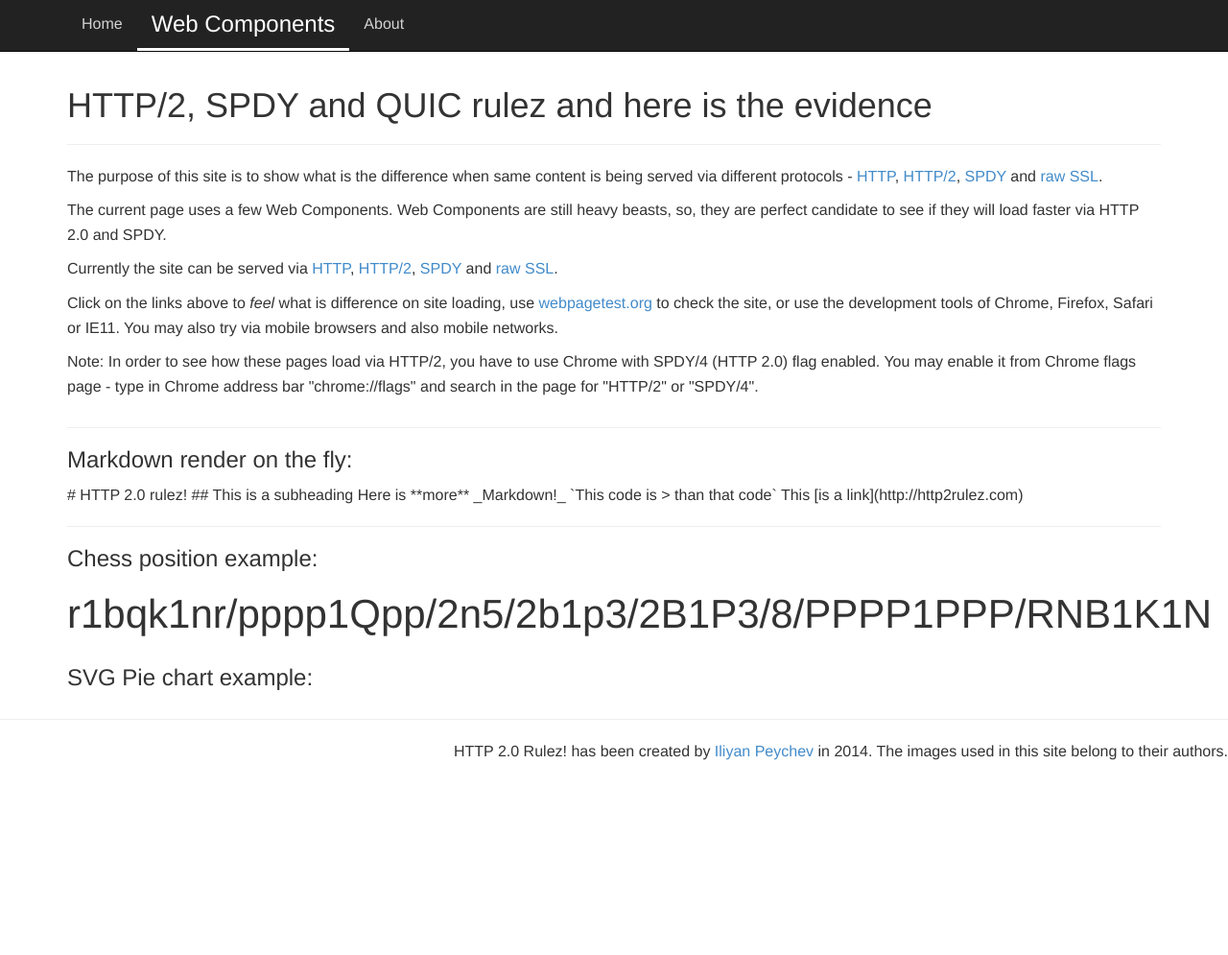
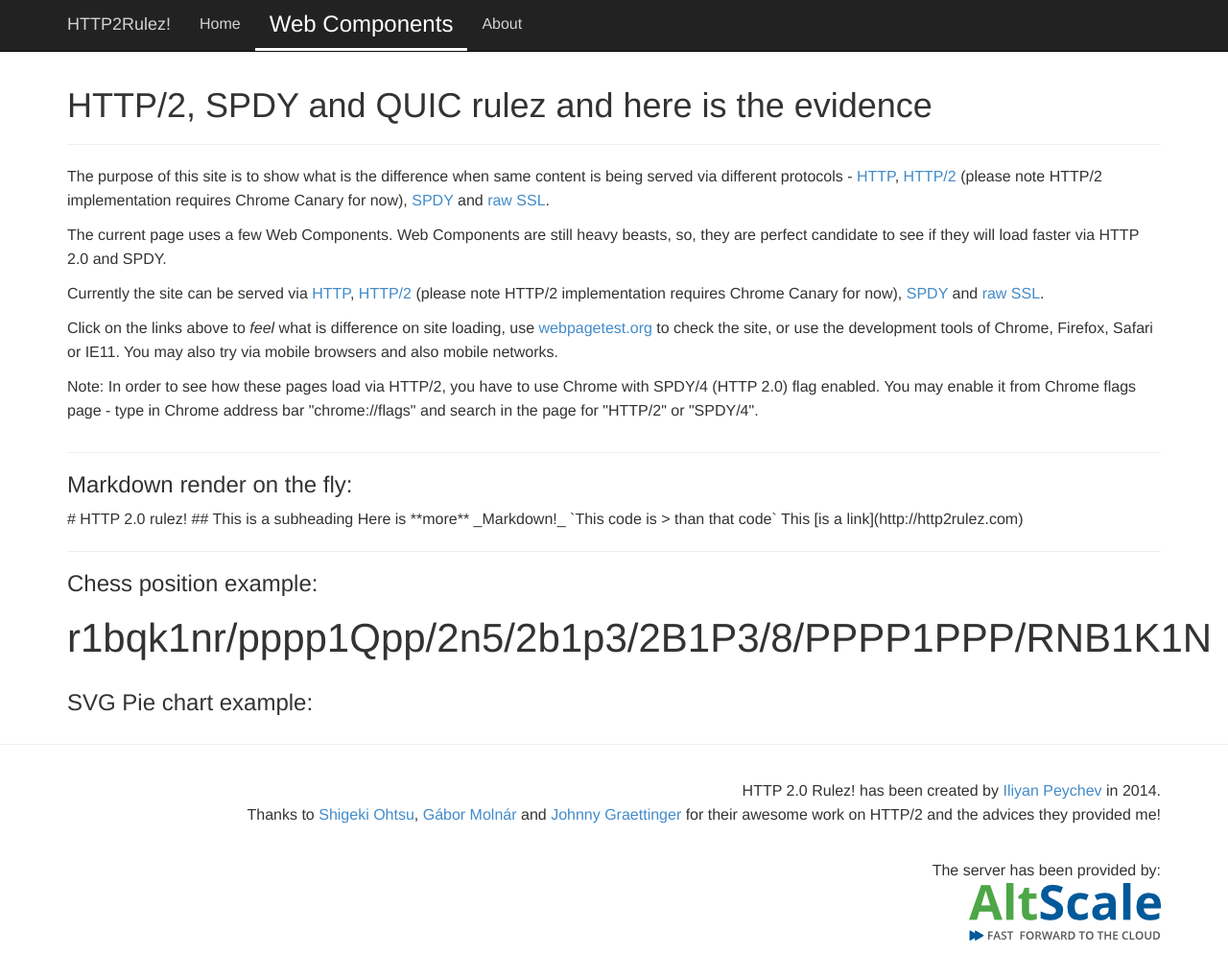
Before and after one commit to ipeychev/http2rulez.com, a website: page public/web-components.html in a window 1280 px wide. Shown: the whole page at 96% size. Before the commit the page ends 821 px from the top, so only its background shows below. Drawn offline with Linux system fonts and the light colour scheme.

Commit message:
Add AltScale logo

```diff
--- a/public/assets/css/main.css
+++ b/public/assets/css/main.css
@@ -10,15 +10,15 @@
     padding-top: 70px; /* Required padding for .navbar-fixed-top. Remove if using .navbar-static-top. Change if height of navigation changes. */
 }
 
-.navbar-inverse .navbar-nav > li > a {
+.navbar-inverse .navbar-nav > li > a, .navbar-inverse .navbar-brand {
     color: #d3d3d3;
 }
 
-.margin30{
+.margin30 {
     margin: 30px 0;
 }
 
-.box-center{
+.box-center {
     float: none;
     margin: 0 auto;
 }
@@ -89,3 +89,7 @@
     margin-bottom: 30px;
     padding: 20px 60px;
 }
+
+.server-sponsor {
+    margin-top: 2em;
+}
--- a/public/web-components.html
+++ b/public/web-components.html
@@ -38,10 +38,21 @@
         <![endif]-->
 
         <!-- Navigation -->
-        <nav class="navbar navbar-inverse navbar-fixed-top" role="navigation">
+        <header class="navbar navbar-inverse navbar-fixed-top" role="navigation">
             <div class="container">
                 <!-- Brand and toggle get grouped for better mobile display -->
                 <div class="navbar-header">
+                    <button class="navbar-toggle collapsed" type="button" data-toggle="collapse" data-target=".bs-navbar-collapse">
+                        <span class="sr-only">Toggle navigation</span>
+                        <span class="icon-bar"></span>
+                        <span class="icon-bar"></span>
+                        <span class="icon-bar"></span>
+                    </button>
+
+                    <a href="index.html" class="navbar-brand">HTTP2Rulez!</a>
+                </div>
+
+                <nav class="collapse navbar-collapse bs-navbar-collapse" role="navigation">
                   <ul class="nav navbar-nav">
                         <li>
                             <a href="index.html">Home</a>
@@ -53,11 +64,11 @@
                             <a href="about.html">About</a>
                         </li>
                   </ul>
-                </div>
+                </nav>
                 <!-- /.navbar-collapse -->
             </div>
             <!-- /.container -->
-        </nav>
+        </header>
 
         <!-- Page Content -->
         <div class="container page" id="webComponents">
@@ -69,7 +80,7 @@
 
                     <div>
                         <p>
-                            The purpose of this site is to show what is the difference when same content is being served via different protocols - <a href="http://http2rulez.com/web-components.html">HTTP</a>, <a href="https://http2rulez.com/web-components.html">HTTP/2</a>, <a href="https://http2rulez.com:8082/web-components.html">SPDY</a> and <a href="https://http2rulez.com:8081/web-components.html">raw SSL</a>.
+                            The purpose of this site is to show what is the difference when same content is being served via different protocols - <a href="http://http2rulez.com/web-components.html">HTTP</a>, <a href="https://http2rulez.com/web-components.html">HTTP/2</a> (please note HTTP/2 implementation requires Chrome Canary for now), <a href="https://http2rulez.com:8082/web-components.html">SPDY</a> and <a href="https://http2rulez.com:8081/web-components.html">raw SSL</a>.
                         </p>
 
                         <p>
@@ -77,7 +88,7 @@
                         </p>
 
                         <p>
-                            Currently the site can be served via <a href="http://http2rulez.com/web-components.html">HTTP</a>, <a href="https://http2rulez.com/web-components.html">HTTP/2</a>, <a href="https://http2rulez.com:8082/web-components.html">SPDY</a> and <a href="https://http2rulez.com:8081/web-components.html">raw SSL</a>.
+                            Currently the site can be served via <a href="http://http2rulez.com/web-components.html">HTTP</a>, <a href="https://http2rulez.com/web-components.html">HTTP/2</a> (please note HTTP/2 implementation requires Chrome Canary for now), <a href="https://http2rulez.com:8082/web-components.html">SPDY</a> and <a href="https://http2rulez.com:8081/web-components.html">raw SSL</a>.
                         </p>
 
                         <p>
@@ -126,16 +137,25 @@
 
         <hr>
 
+        <div class="container page">
             <!-- Footer -->
             <footer>
                 <div class="row">
-                <div class="col-lg-12">
-                    <p>HTTP 2.0 Rulez! has been created by <a href="https://twitter.com/ipeychev">Iliyan Peychev</a> in 2014. The images used in this site belong to their authors.</p>
+                    <div class="col-md-12">
+                        <p>HTTP 2.0 Rulez! has been created by <a href="https://twitter.com/ipeychev">Iliyan Peychev</a> in 2014.<br>Thanks to <a href="https://github.com/shigeki">Shigeki Ohtsu</a>, <a href="https://github.com/molnarg">Gábor Molnár</a> and <a href="http://www.chromium.org/spdy/http2">Johnny Graettinger</a> for their awesome work on HTTP/2 and the advices they provided me!</p>
+
+                        <div class="server-sponsor">
+                            <div>
+                                The server has been provided by:
+                            </div>
+                        </div>
+
+                        <a href="https://altscale.com"><img src="assets/images/altscale-logo-200px.png"></a>
                     </div>
                 </div>
             </footer>
-
         </div>
+        <!-- /.container -->
     <!-- /.container -->
     </body>
 </html>
```
Also changed, not shown: public/about.html (+25 -7 lines), public/index.html (+29 -32 lines), public/assets/images/altscale-logo-200px.png (added). Lines whose indentation alone changed are shown as unchanged.
